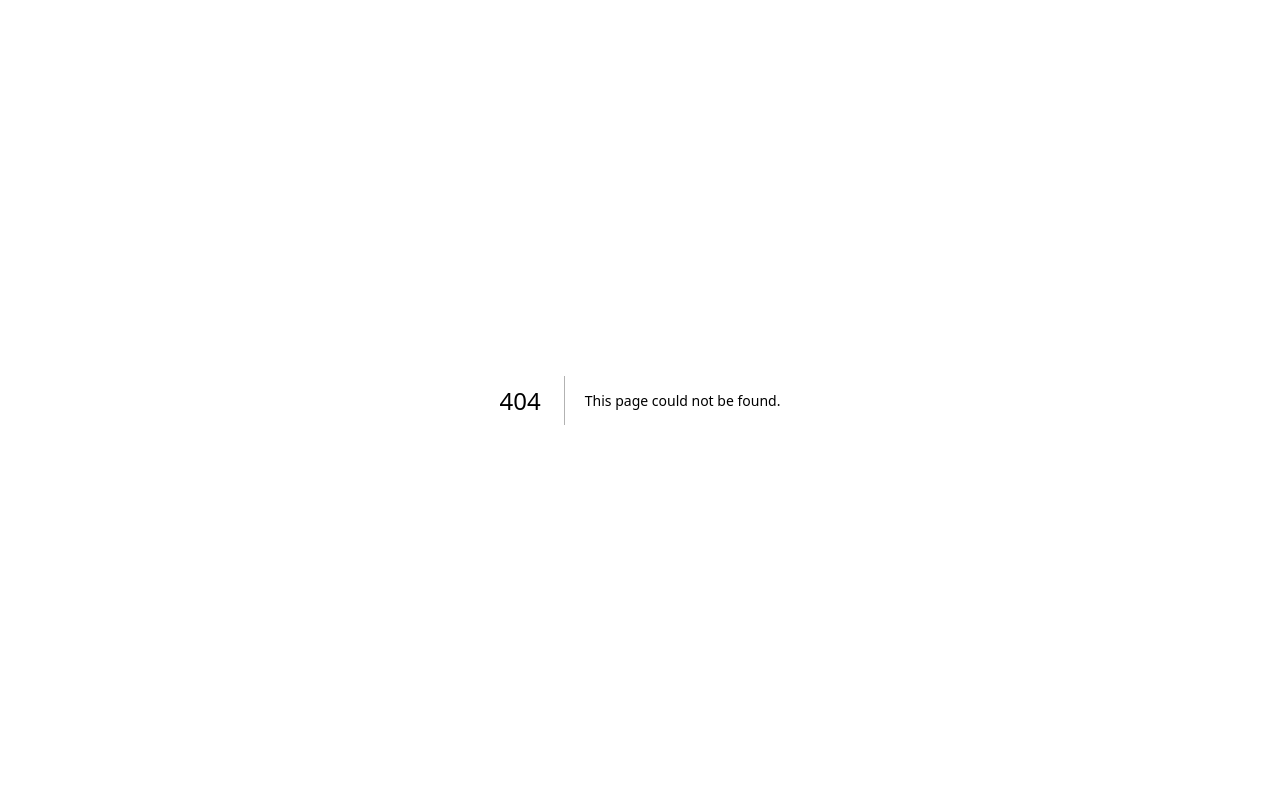
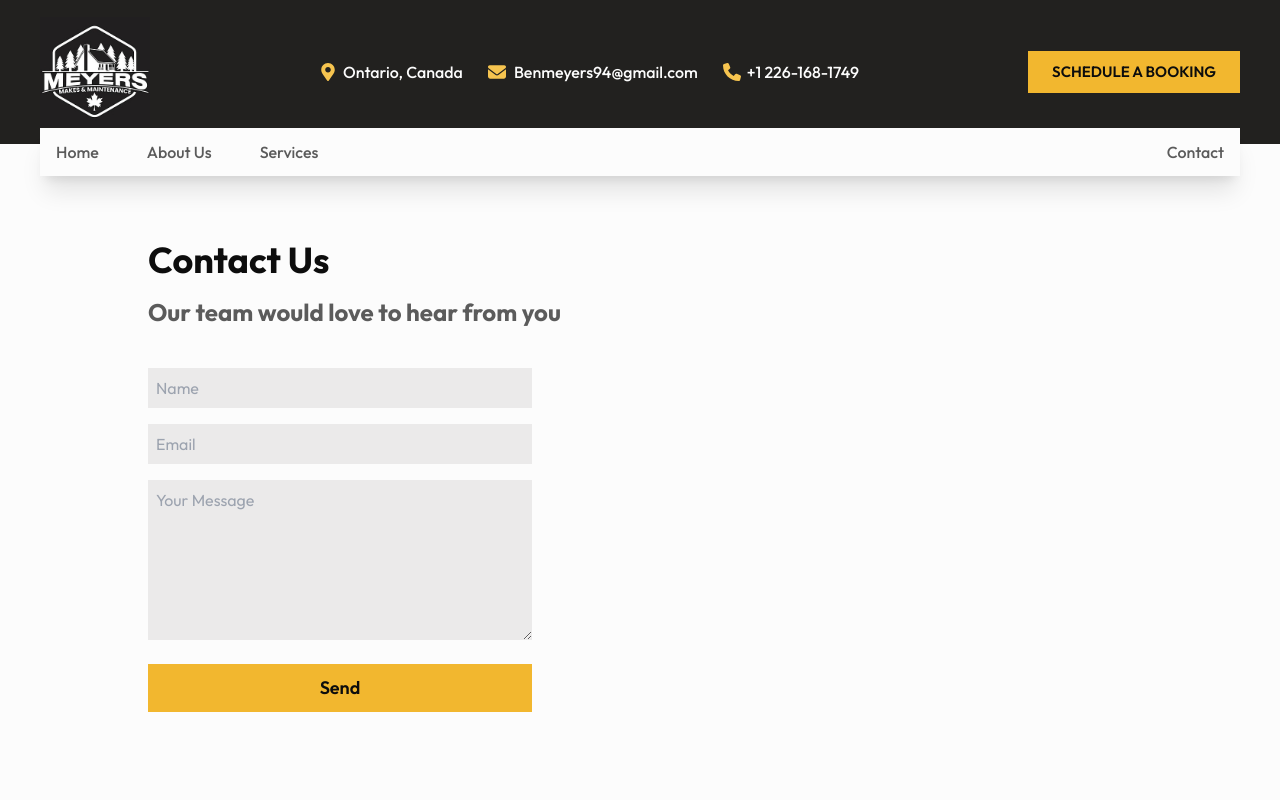
Before and after one commit to bleedingAyush/meyers-makes-website, a Next.js app: page /contact in a window 1280 px wide. Before the commit this address had no page. Shown: the top 800 px of the page. Built offline with nearby package versions, Linux system fonts and the light colour scheme.

Commit message:
added contact page

```diff
--- /dev/null
+++ b/src/app/contact/page.js
@@ -0,0 +1,39 @@
+import Layout from "@/components/Layout";
+import React from "react";
+
+const Contact = () => {
+  return (
+    <Layout>
+      <div className="min-h-[100vh] flex justify-center">
+        <div className="max-w-[1000px] py-24 px-2 w-full flex flex-col gap-4">
+          <span className="font-bold text-4xl text-black">Contact Us</span>
+          <span className="font-bold text-2xl text-link-color">
+            Our team would love to hear from you
+          </span>
+          <form className="flex flex-col gap-4 mt-6 w-96 max-sm:w-full">
+            <input
+              type="text"
+              className="px-2 py-2 bg-formColor focus:outline-none focus:border-button-color"
+              placeholder="Name"
+            />
+            <input
+              type="email"
+              className="px-2 py-2 bg-formColor focus:outline-none focus:border-button-color"
+              placeholder="Email"
+            />
+            <textarea
+              type="text"
+              className="px-2 w-full h-40 py-2 bg-formColor focus:outline-none focus:border-button-color"
+              placeholder="Your Message"
+            />
+            <button className="max-sm:w-full  text-center font-semibold text-lg text-black bg-button-color px-12 py-2 hover:bg-white border-button-color border-2 mt-2">
+              Send
+            </button>
+          </form>
+        </div>
+      </div>
+    </Layout>
+  );
+};
+
+export default Contact;
--- a/src/app/layout.js
+++ b/src/app/layout.js
@@ -1,5 +1,8 @@
+import Header from "@/components/Header";
 import "./globals.css";
 import { Outfit } from "next/font/google";
+import Nav from "@/components/Nav";
+import Footer from "@/components/Footer";
 
 const customFont = Outfit({
   subsets: ["latin"],
--- a/src/app/page.js
+++ b/src/app/page.js
@@ -12,6 +12,7 @@ import About from "@/components/About";
 import Testimonials from "@/components/Testimonial/Testimonials";
 import CTA from "@/components/CTA";
 import Footer from "@/components/Footer";
+import Layout from "@/components/Layout";
 
 // form submit
 // privacy policy/terms of use page
@@ -20,13 +21,9 @@ import Footer from "@/components/Footer";
 
 export default function Home() {
   return (
-    <main>
-      {/* nav */}
-      <div className="relative z-10 lg:bg-logo-color bg-transparent w-full lg:h-36 h-fit flex justify-center">
-        <Header />
-        <Nav />
-      </div>
+    <>
       {/* hero */}
+      <Layout>
         <Hero />
         {/* services */}
         <Services />
@@ -40,7 +37,7 @@ export default function Home() {
         <Testimonials />
         <div className="bg-teal h-2 w-full"></div>
         <CTA />
-      <Footer />
-    </main>
+      </Layout>
+    </>
   );
 }
--- /dev/null
+++ b/src/components/Layout.js
@@ -0,0 +1,21 @@
+import React from "react";
+import Header from "./Header";
+import Nav from "./Nav";
+import Footer from "./Footer";
+
+const Layout = ({ children }) => {
+  return (
+    <>
+      <main>
+        <div className="relative z-10 lg:bg-logo-color bg-transparent w-full lg:h-36 h-fit flex justify-center">
+          <Header />
+          <Nav />
+        </div>
+        {children}
+        <Footer />
+      </main>
+    </>
+  );
+};
+
+export default Layout;
--- a/src/components/Nav.js
+++ b/src/components/Nav.js
@@ -44,7 +44,7 @@ export default function Nav(props) {
           </div>
           <div className="hidden lg:flex">
             <ul className="hidden lg:flex gap-4">
-              <Link href={""}>
+              <Link href={"/contact"}>
                 <li className="text-link-color font-medium">Contact</li>
               </Link>
             </ul>
@@ -92,7 +92,7 @@ export default function Nav(props) {
                   Services
                 </li>
               </Link>
-              <Link href={""}>
+              <Link href={"/contact"}>
                 <li onClick={() => setIsMenuOpen(false)} className="py-4">
                   Contact
                 </li>
```
Lines whose indentation alone changed are shown as unchanged.
